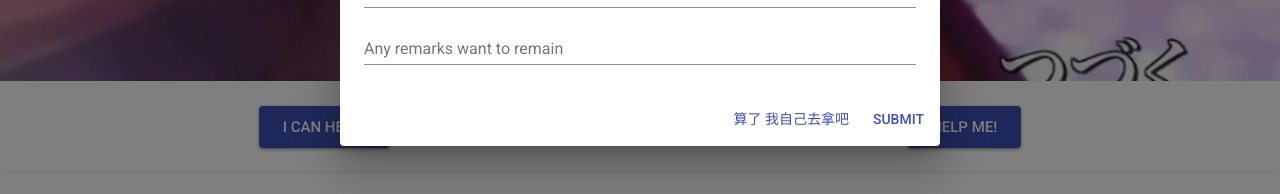
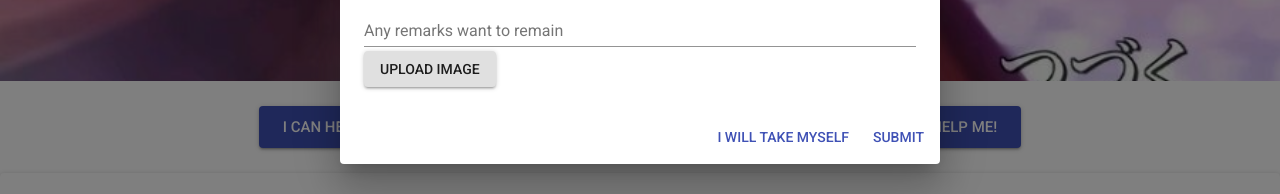
Before and after one commit to fish98/Edap, a React (Create React App) app: page / in a window 1280 px wide. Both pictures are taken after a click on the button "HELP ME!". Shown: the part 564-758 px from the top of the page. Built offline with nearby package versions, Linux system fonts and the light colour scheme; no server answers.

Commit message:
fix some secure bug

```diff
--- a/src/components/postDialog.js
+++ b/src/components/postDialog.js
@@ -106,17 +106,21 @@ class PostDialog extends React.Component{
                                 onChange={this.handleChange('remark')}
                                 fullWidth
                                 />
-                            {/* <label htmlFor="contained-button-file">
-                                <Button variant="contained" component="span">
-                                Upload
-                                </Button>
-                            </label> */}
+                            <Button
+                                variant="contained"
+                                component="label"
+                                label='imageUpload'>
+                                Upload Image
+                                <input type="file"
+                                onChange={e => console.log(e.target.files[0])}
+                                style={{ display: 'none', 'position': 'relative'}}/>
+                            </Button>
                         </DialogContent>
                     </div>
 
                     <DialogActions>
                         <Button onClick={this.handleClose} color="primary">
-                        算了 我自己去拿吧
+                        I will take myself
                         </Button>
                         <Button onClick={this.submitForm} color="primary">
                         Submit
```
Also changed, not shown: package.json (+6 -5 lines), 1 other file (tests, documents, lock files or other folders).
